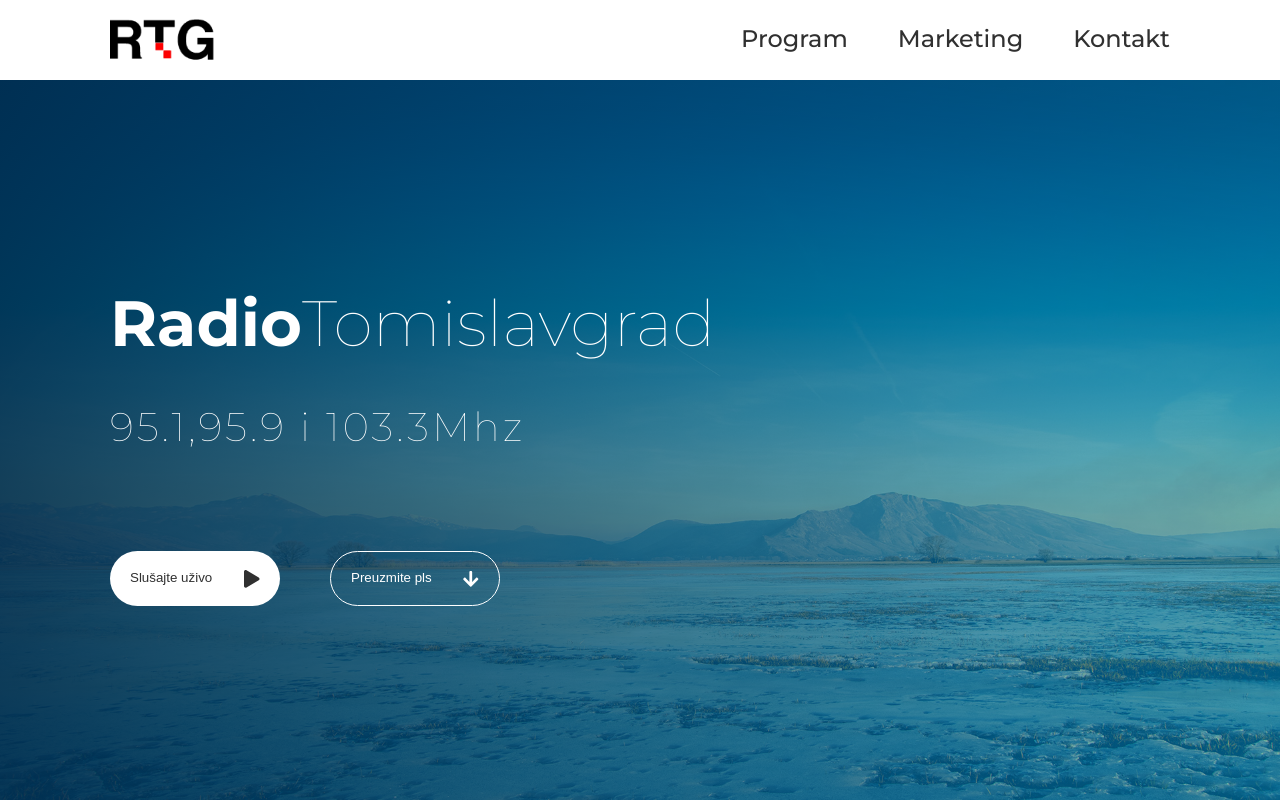
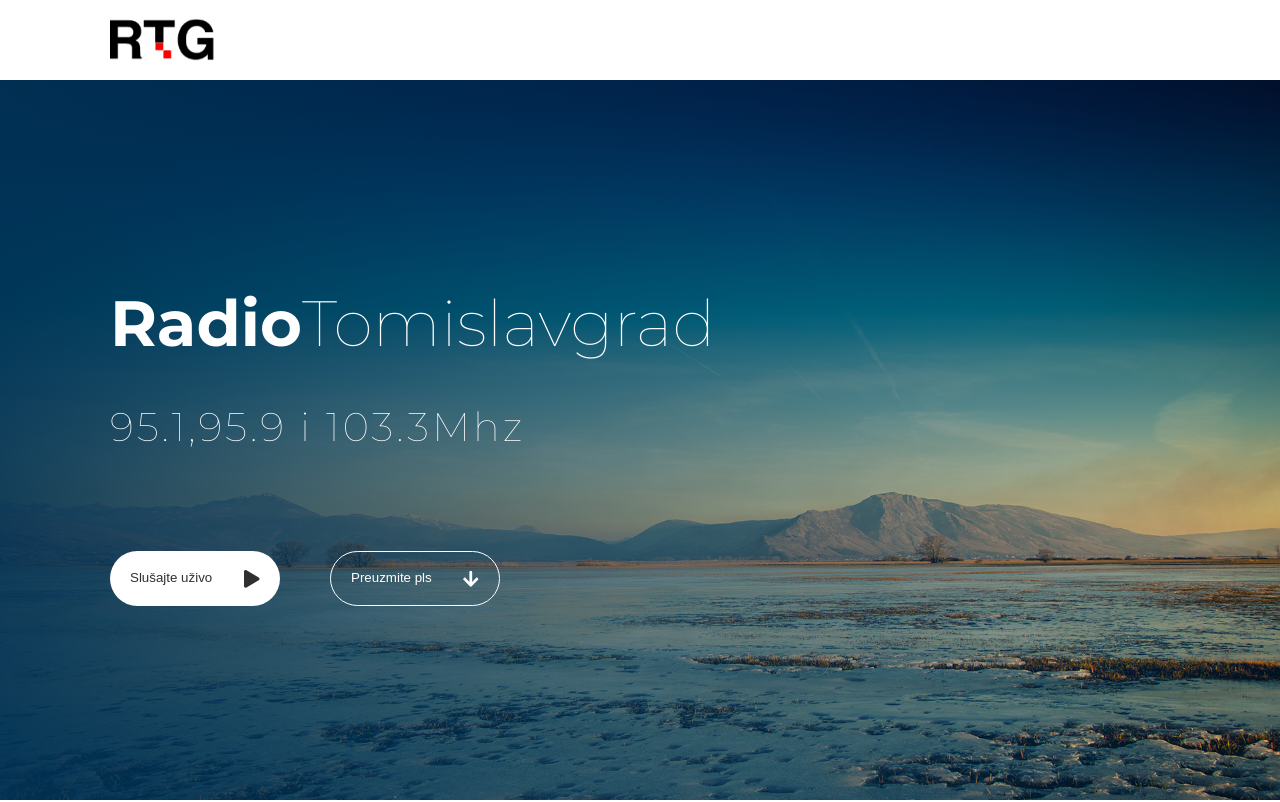
Before and after one commit to MilicTG/radio-tg, a React (Create React App) app: page / in a window 1280 px wide. Shown: the top 802 px of the page. Built offline with nearby package versions, Linux system fonts and the light colour scheme.

Commit message:
Started working on rtg music page

```diff
--- /dev/null
+++ b/src/components/buttonRTGMusic/buttonRTGMusic.component.jsx
@@ -0,0 +1,19 @@
+import React from 'react';
+import { FontAwesomeIcon } from '@fortawesome/react-fontawesome';
+import { faHeadphones } from '@fortawesome/free-solid-svg-icons';
+
+//style
+import ButtonContainer from './buttonRTGMusic.style';
+
+const btnRTGMusic = props => {
+   return (
+      <ButtonContainer>
+         <p className='transparent-button-text'>
+            {props.text}
+            <FontAwesomeIcon icon={faHeadphones} size='lg' />
+         </p>
+      </ButtonContainer>
+   );
+};
+
+export default btnRTGMusic;
--- /dev/null
+++ b/src/components/buttonRTGMusic/buttonRTGMusic.style.js
@@ -0,0 +1,53 @@
+import styled from 'styled-components';
+import { theme } from '../../styles/theme';
+import { device } from '../../styles/responsive';
+
+const buttonContainer = styled.button`
+   display: flex;
+   width: 17rem;
+   height: 5rem;
+   background: ${theme.colorSecondary};
+   border-radius: 5rem;
+   border: none;
+   padding: 0 20px;
+   align-items: center;
+   transition: all 0.2s ease-in-out;
+   color: white;
+   p {
+    display: flex;
+    align-items: center;
+
+      width: 100%;
+      display: inherit;
+      justify-content: space-between;
+      font-size: 1.8rem;
+   }
+   /* @media ${device.deviceTablet} {
+      display: none;
+      width: 15rem;
+      height: 4.8rem;
+      padding: 0 20px;
+      p {
+         font-size: ${theme.fontSizeButtonM};
+      }
+   }
+   @media ${device.deviceDesktop} {
+      display: flex;
+      width: 17rem;
+      height: 5.5rem;
+      p {
+         font-size: ${theme.fontSizeButtonL};
+      }
+   } */
+   :hover {
+      box-shadow: 3px 10px 28px -13px rgba(33, 33, 33, 0.2);
+      cursor: pointer;
+      background: ${theme.colorPrimary};
+   }
+   :active {
+      transform: scale(0.95);
+      box-shadow: none;
+   }
+`;
+
+export default buttonContainer;
--- a/src/components/headerBig/headerBig.component.jsx
+++ b/src/components/headerBig/headerBig.component.jsx
@@ -12,7 +12,7 @@ import { Container } from '../../styles/Container';
 
 const header = props => {
    return (
-      <HeroImage>
+      <HeroImage colorLight={props.colorOverlay}>
          <Overlay>
             <Container>
                <Fade left cascade>
--- a/src/components/headerBig/headerBig.style.js
+++ b/src/components/headerBig/headerBig.style.js
@@ -16,11 +16,19 @@ export const headerImage = styled.header`
 `;
 
 export const headerOverlay = styled.div`
-   background-image: linear-gradient(
+   background-image: ${props =>
+      (props.colorOverlay = 'light'
+         ? `linear-gradient(
       to left,
-      rgba(0, 164, 230, 0.5),
+      rgba(0, 51, 87, 0.1),
       rgba(0, 51, 87, 0.9)
-   );
+   );`
+         : `linear-gradient(
+      to left,
+      rgba(33, 33, 33, 0.1),
+      rgba(33, 33, 33, 0.9)
+   );`)};
+
    width: 100%;
    height: 100%;
    display: flex;
--- a/src/components/navBar/navbar.component.jsx
+++ b/src/components/navBar/navbar.component.jsx
@@ -1,9 +1,11 @@
 import React, { Component } from 'react';
 import { Link } from 'react-router-dom';
+import Fade from 'react-reveal/Fade';
 
 //components
 import Logo from '../logo/logo.component';
 import BurgerBtn from '../buttonBurger/burgerBtn.component';
+import RTGMusicBTN from '../buttonRTGMusic/buttonRTGMusic.component';
 import SideDrawer from '../sideDrawer/sideDrawer.component';
 
 //styles
@@ -43,7 +45,9 @@ class Navbar extends Component {
       return (
          <Wrapper>
             <Container>
+               <Fade left>
                   <Logo />
+               </Fade>
                <Spacer />
                <BurgerBtn
                   onClick={this.drawerToggleClickHandler}
@@ -55,6 +59,7 @@ class Navbar extends Component {
                />
                <Navigation>
                   <ul>
+                     <Fade top cascade>
                         <li>
                            <Link to='/program'>Program</Link>
                         </li>
@@ -64,6 +69,12 @@ class Navbar extends Component {
                         <li>
                            <Link to='/kontakt'>Kontakt</Link>
                         </li>
+                     </Fade>
+                     <Fade right>
+                        <li>
+                           <RTGMusicBTN text='RTG Music' />
+                        </li>
+                     </Fade>
                   </ul>
                </Navigation>
             </Container>
--- a/src/components/navBar/navbar.style.js
+++ b/src/components/navBar/navbar.style.js
@@ -47,6 +47,8 @@ export const navigationItems = styled.div`
 
       li {
          padding-left: 5rem;
+         display: flex;
+         align-items: center;
       }
       a {
          text-decoration: none;
--- a/src/pages/indexPage/index.page.jsx
+++ b/src/pages/indexPage/index.page.jsx
@@ -2,10 +2,7 @@ import React, { Component } from 'react';
 import Fade from 'react-reveal/Fade';
 
 //styles
-import {
-   cardSectionContainer as CardContainer,
-   aboutSectionContainer as AboutSection,
-} from './index.style';
+import { cardSectionContainer as CardContainer } from './index.style';
 import { Container } from '../../styles/Container';
 
 //components
@@ -32,6 +29,7 @@ export default class IndexPage extends Component {
          titleFreq: '95.1,95.9 i 103.3Mhz',
          play: false,
          cardData: dataForCard,
+         colorOverlay: 'light',
       };
       this.url = 'http://cast2.name.ba:8038/;';
       this.audio = null;
@@ -72,6 +70,7 @@ export default class IndexPage extends Component {
                titleMain={this.state.titleMain}
                titleSecond={this.state.titleSecond}
                titleFreq={this.state.titleFreq}
+               colorOverlay={this.state.colorOverlay}
             >
                <PlayButton onClick={this.togglePlay} play={this.state.play} />
                <DownloadBtn text='Preuzmite pls' />
--- a/src/styles/theme.js
+++ b/src/styles/theme.js
@@ -5,9 +5,8 @@ export const theme = {
    colorTertiary: '#00171F',
    colorPrimaryTransparent: 'rgba(0, 51, 87, 0.8)',
    colorSecondaryTransparent: 'rgba(0, 164, 230, 0.8)',
-   colorTransparentOverlay: 'rgba(33, 33, 33, 0.8)',
+   colorDarkOverlay: 'rgba(33, 33, 33, 0.8)',
    colorFont: '#303030',
-   colorDarkBck: '#F1EBD2',
    colorLightBck: '#eeeeee',
    //font size
    fontSizeXXS: '0.8rem',
```
Also changed, not shown: src/pages/OnlineRTG.js (deleted, +0 -11 lines), src/pages/RTGMusicPage/RTGMusicPage.component.jsx (added, +9 -0 lines), src/pages/RTGMusicPage/RTGMusic.style.js (added). Lines whose indentation alone changed are shown as unchanged.
